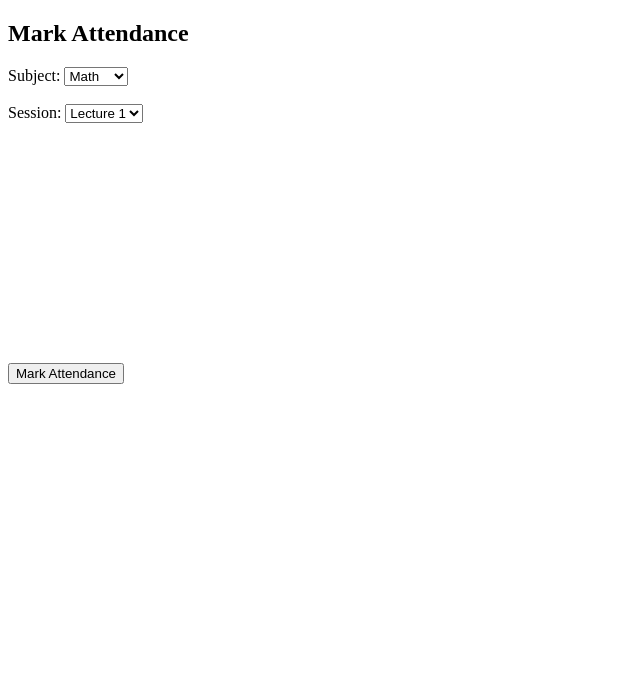
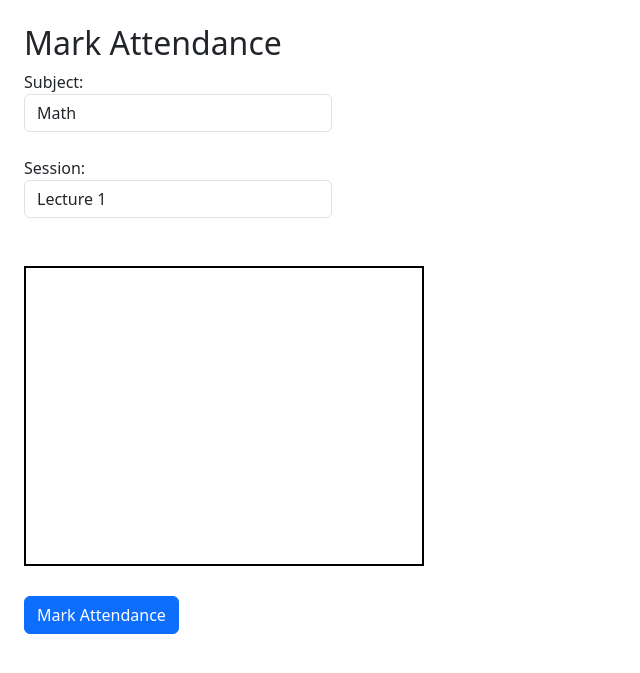
Before and after one commit to yashsb-07/Smart-Attendance-System, a Flask app: page /mark_attendance in a window 1280 px wide. Shown: the top 673 px of the page, without its empty margins (0-640 px from the left). Run offline with Flask 3, Linux system fonts and the light colour scheme.

Commit message:
Fixed webcam issue on mark attendance page and added liveness frame capture

```diff
--- a/templates/mark_attendance.html
+++ b/templates/mark_attendance.html
@@ -2,24 +2,25 @@
 <html>
 <head>
     <title>Mark Attendance</title>
+    <link href="https://cdn.jsdelivr.net/npm/bootstrap@5.3.0/dist/css/bootstrap.min.css" rel="stylesheet">
 </head>
 
-<body>
+<body class="p-4">
 
 <h2>Mark Attendance</h2>
 
 <label>Subject:</label>
-<select id="subject">
+<select id="subject" class="form-control w-25">
     <option value="Math">Math</option>
     <option value="OS">OS</option>
     <option value="DBMS">DBMS</option>
     <option value="Python">Python</option>
 </select>
 
-<br><br>
+<br>
 
 <label>Session:</label>
-<select id="session">
+<select id="session" class="form-control w-25">
     <option value="1">Lecture 1</option>
     <option value="2">Lecture 2</option>
     <option value="3">Lecture 3</option>
@@ -30,13 +31,31 @@
 
 <br><br>
 
-<video id="video" width="300" height="200" autoplay></video><br><br>
+<!-- Camera Box -->
+<div>
+    <video id="video" width="400" height="300" autoplay style="border:2px solid black;"></video>
+</div>
 
-<button onclick="capture()">Mark Attendance</button>
+<br>
 
-<canvas id="canvas" width="300" height="200" style="display:none;"></canvas>
+<button onclick="capture()" class="btn btn-primary">Mark Attendance</button>
+
+<canvas id="canvas" width="400" height="300" style="display:none;"></canvas>
 
 <script>
+    const video = document.getElementById('video');
+
+    // Open Webcam
+    navigator.mediaDevices.getUserMedia({ video: true })
+        .then(function(stream) {
+            video.srcObject = stream;
+        })
+        .catch(function(err) {
+            alert("Camera access denied or not working.");
+            console.log(err);
+        });
+
+    // Capture multiple frames for liveness
     let frames = [];
 
     function capture() {
@@ -47,7 +66,7 @@
         let count = 0;
 
         let interval = setInterval(() => {
-            ctx.drawImage(video, 0, 0, 300, 200);
+            ctx.drawImage(video, 0, 0, 400, 300);
             frames.push(canvas.toDataURL('image/png'));
             count++;
 
```
